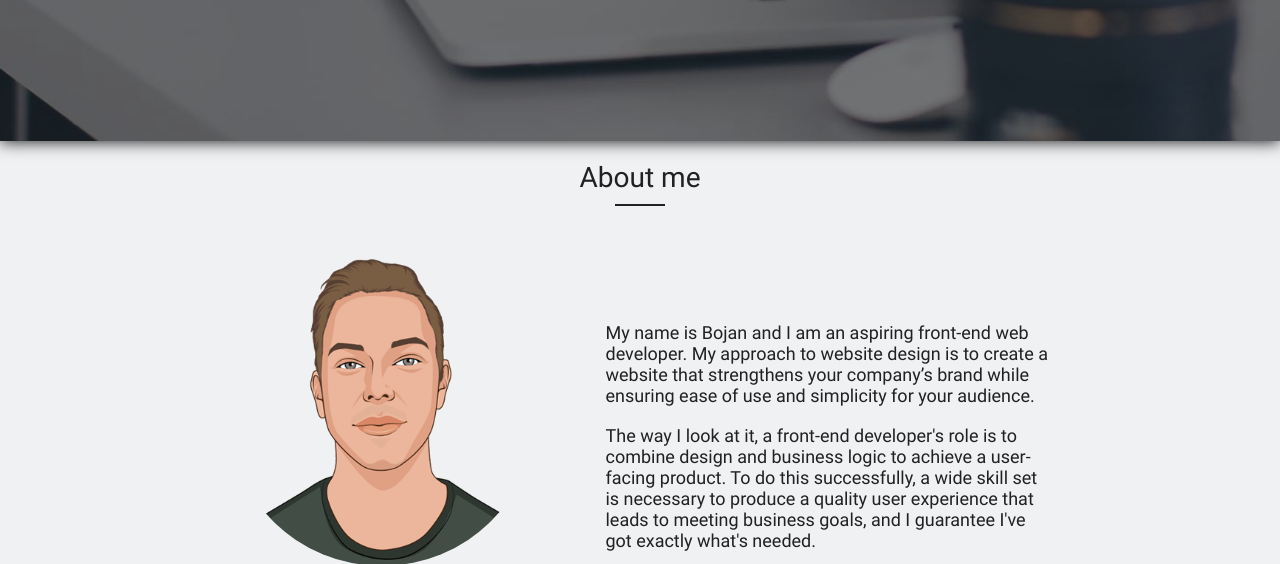
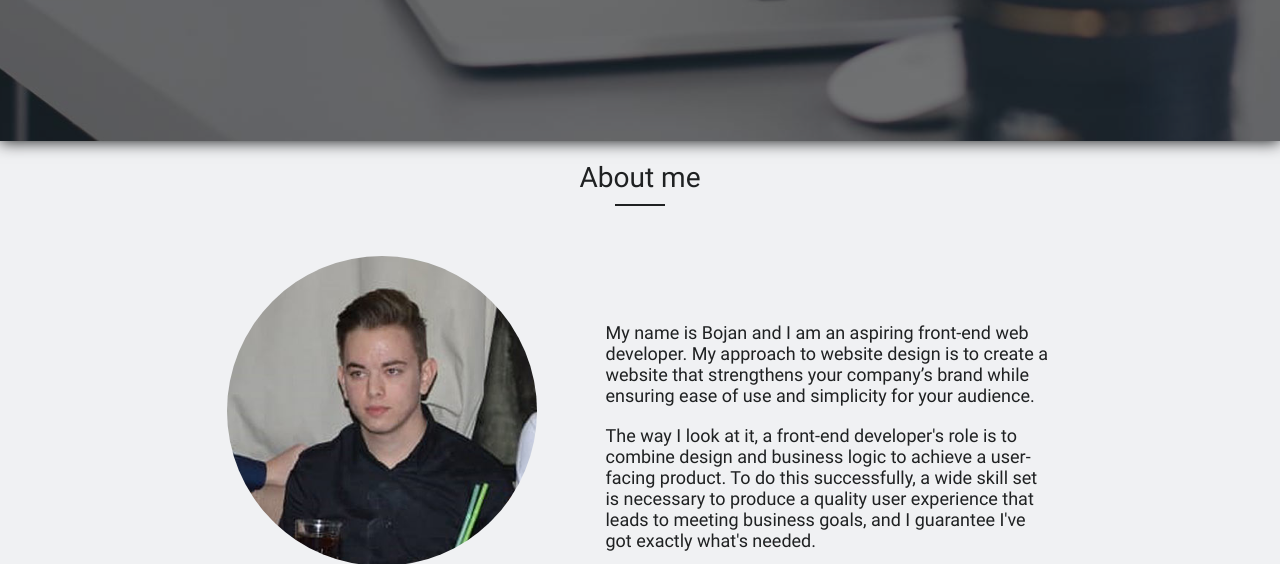
Before and after one commit to bokule/portfolio, a plain HTML site: page index.html in a window 1280 px wide. Shown: the part 493-1057 px from the top of the page. Drawn offline with Linux system fonts and the light colour scheme.

Commit message:
Update index.html

```diff
--- a/index.html
+++ b/index.html
@@ -115,7 +115,7 @@
             </div>
             <div class="wrapper d-flex align-items-c">
                 <div id="photo" class="text-align-c">
-                    <img src="assets/img/bojan.png" alt="Bojan Maksimović" class="width-100">
+                    <img src="assets/img/bojan.jpg" alt="Bojan Maksimović" class="width-100">
                     <span id="name">Bojan Maksimović</span>
                     <br/>
                     <span id="specialization">Web Developer</span>
```
